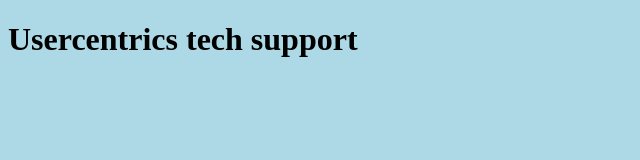
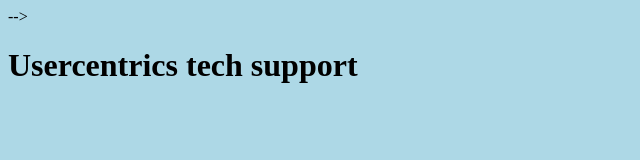
Before and after one commit to HeenaRehan/GTM_Test, a plain HTML site: page index.html in a window 1280 px wide. Shown: the whole page, without its empty margins (0-640 px from the left). Drawn offline with Linux system fonts and the light colour scheme.

Commit message:
Update index.html

```diff
--- a/index.html
+++ b/index.html
@@ -5,7 +5,7 @@
 <script id="usercentrics-cmp" data-settings-id="Sv7XToom3" src="https://app.usercentrics.eu/browser-ui/latest/bundle.js" data-tcf-enabled defer></script>
 
  <!-- Google Tag Manager -->
-<script>window ['gtag_enable_tcf_support'] = true;</script>
+<script>window ['gtag_enable_tcf_support'] = true;</script>  -->
 <script>
 (function(w,d,s,l,i){w[l]=w[l]||[];w[l].push({'gtm.start':
 new Date().getTime(),event:'gtm.js'});var f=d.getElementsByTagName(s)[0],
```
